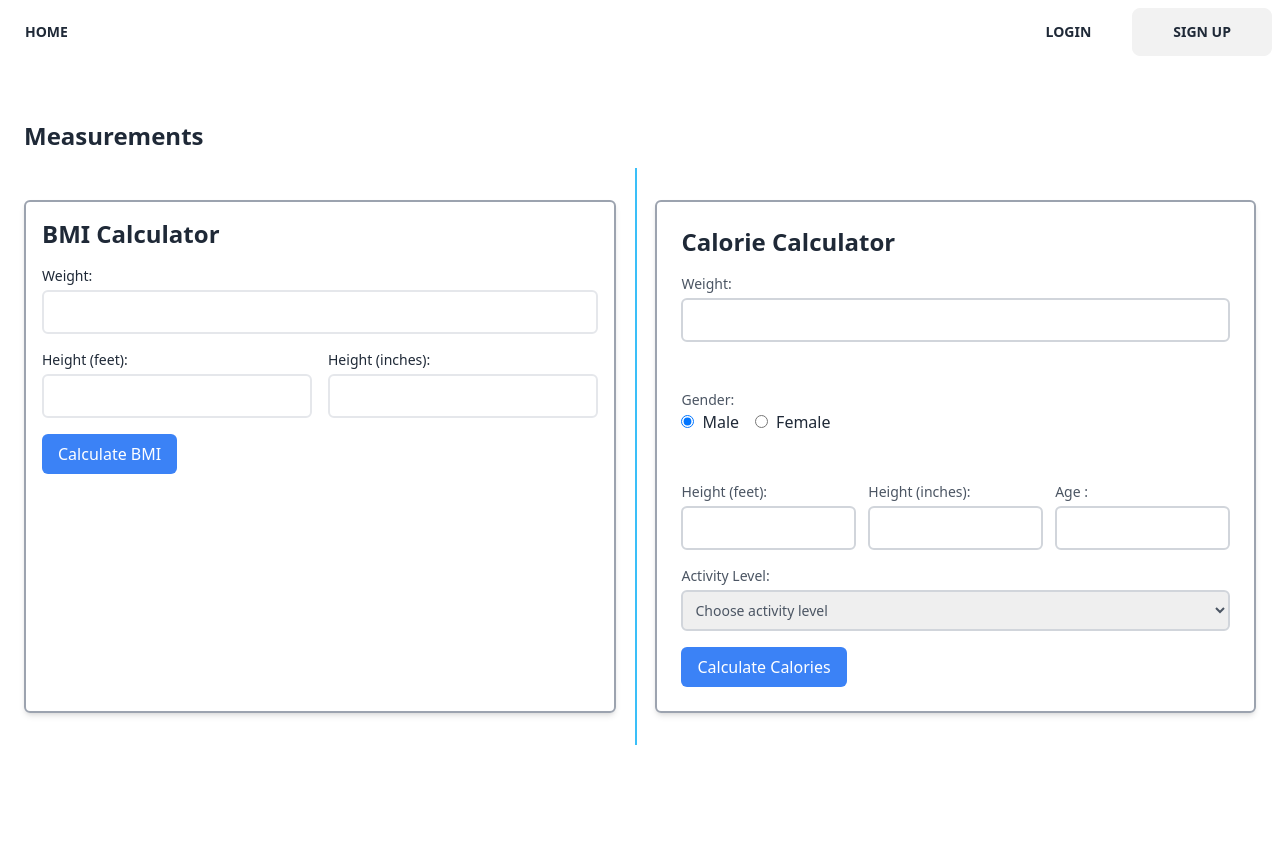
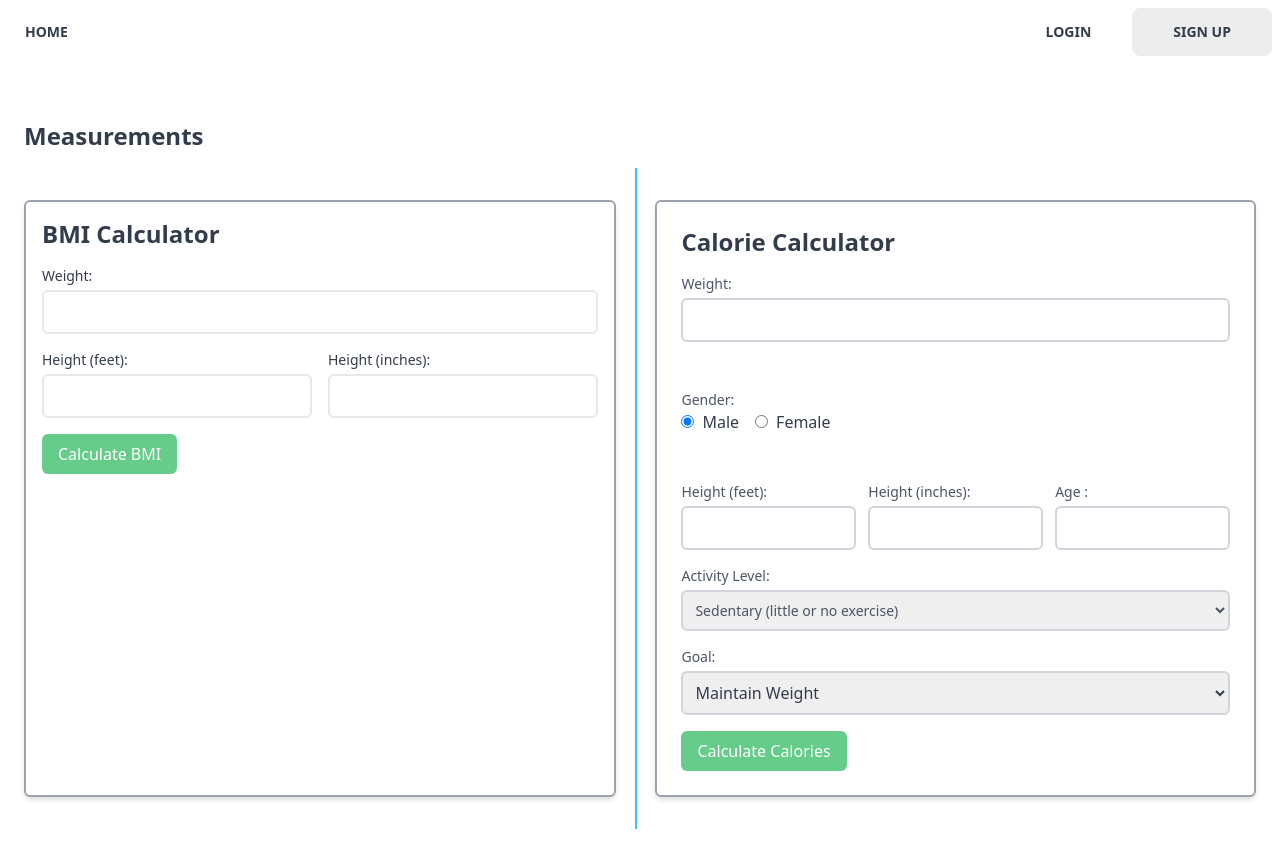
Before and after one commit to olukukoyi/fitness-pals-ctp, a React (Vite) app in the folder client/: page /measure in a window 1280 px wide. Shown: the top 868 px of the page. Before the commit the page ends 801 px from the top, so only its background shows below. Built offline with nearby package versions, Linux system fonts and the light colour scheme.

Commit message:
finished measure component.

```diff
--- a/client/src/components/Home/Card.jsx
+++ b/client/src/components/Home/Card.jsx
@@ -1,4 +1,5 @@
 import React from 'react'
+import { Link } from 'react-router-dom';
 
 function Card( props ) {
   return (
@@ -8,7 +9,10 @@ function Card( props ) {
         <h2 className="card-title">{props.title}</h2>
         <p>{props.description}</p>
         <div className="card-actions justify-end">
+          {/* Use Link component to navigate to other pages */}
+          <Link to={props.linkTo}>
             <button className="btn btn-primary">Go</button>
+          </Link>
         </div>
         </div>
     </div>
--- a/client/src/components/Home/Home.jsx
+++ b/client/src/components/Home/Home.jsx
@@ -24,16 +24,19 @@ function Home() {
           image={pic1}
           title="Calorie Tracker"
           description="Check your current calorie intake and calorie goals!"
+          linkTo="/measure"
         />
         <Card
           image={pic2}
           title="Diary"
           description="Check your personalized notes on your progress and calorie intake!"
+          linkTo="/diary"
         />
         <Card
           image={pic3}
           title="Blog"
           description="Chat and discuss gym related topics with other Gym goers!"
+          //linkTo="" <-Enter the blog page
         />
 
       </div>
--- a/client/src/components/Measure/BmiCalculator.jsx
+++ b/client/src/components/Measure/BmiCalculator.jsx
@@ -5,8 +5,8 @@ const BmiCalculator = () => {
   const [weight, setWeight] = useState("");
   const [feet, setFeet] = useState("");
   const [inches, setInches] = useState("");
-  const [result, setResult] = useState(null);
-  const [isResultCardOpen, setIsResultCardOpen] = useState(false);
+  const [result, setResult] = useState(null);//
+  const [isResultCardOpen, setIsResultCardOpen] = useState(false);//
 
   const handleSubmit = e => {
     e.preventDefault();
@@ -19,12 +19,13 @@ const BmiCalculator = () => {
       isNaN(feet) ||
       inches === null ||
       isNaN(inches)
-    ) {
+    )
+    {
       resultMessage = "Please fill all boxes with the appropriate info";
     }
     calculateBmi();
 
-    setIsResultCardOpen(true);
+    setIsResultCardOpen(true);//
   };
 
   const calculateBmi = () => {
@@ -53,10 +54,10 @@ const BmiCalculator = () => {
       bmiCategory;
     const additionalMessage =
       " Here is an article to tell you about bmi and your category ";
-    setResult(resultMessage + additionalMessage);
+    setResult(resultMessage + additionalMessage);//
   };
 
-  const closeResultCard = () => {
+  const closeResultCard = () => {//
     setWeight("");
     setFeet("");
     setInches("");
@@ -78,7 +79,7 @@ const BmiCalculator = () => {
             max="500"
             value={weight}
             onChange={e => setWeight(e.target.value)}
-            className="form-input mt-1 block w-full border-2 rounded-md p-2"
+            className="form-input mt-1 block w-full border-2 rounded-md p-2 text-white"
           />
         </div>
 
@@ -94,7 +95,7 @@ const BmiCalculator = () => {
               max="8"
               value={feet}
               onChange={e => setFeet(e.target.value)}
-              className="form-input mt-1 block w-full border-2 rounded-md p-2"
+              className="form-input mt-1 block w-full border-2 rounded-md p-2 text-white"
             />
           </div>
 
@@ -109,13 +110,13 @@ const BmiCalculator = () => {
               max="11"
               value={inches}
               onChange={e => setInches(e.target.value)}
-              className="form-input mt-1 block w-full border-2 rounded-md p-2"
+              className="form-input mt-1 block w-full border-2 rounded-md p-2 text-secondary"
             />
           </div>
         </div>
         <button
           type="submit"
-          className="bg-blue-500 text-white py-2 px-4 rounded-md hover:bg-blue-600 transition duration-300"
+          className="btn-primary text-white py-2 px-4 rounded-md transition duration-300"
         >
           Calculate BMI
         </button>
--- a/client/src/components/Measure/CalorieCalculator.jsx
+++ b/client/src/components/Measure/CalorieCalculator.jsx
@@ -1,55 +1,95 @@
 import { useState } from "react";
+import ResultCard from "./ResultCard";
 
 const CalorieCalculator = () => {
   const [weight, setWeight] = useState("");
   const [feet, setFeet] = useState("");
   const [inches, setInches] = useState("");
-  const [age, setAge] = useState("");
+  const [age, setAge] = useState("");//
   const [gender, setGender] = useState("male");
   const [activityLevel, setActivityLevel] = useState("");
-  const [caloriesResult, setCaloriesResult] = useState(null);
+  const [goal, setGoal] = useState('maintain');
+  const [caloriesResult, setCaloriesResult] = useState(null);//result for daily calories
+  const [validationMessage, setValidationMessage] = useState("");//error handling
+
+  const [result, setResult] = useState(null);//
+  const [isResultCardOpen, setIsResultCardOpen] = useState(false);//
 
   const calculateCalories = () => {
-    const bmiMap = {
-      placeholders: "Please fill all boxes with the appropriate info",
-    };
 
-    // if(weight===null || isNaN(weight)
-    // || feet===null || isNaN(feet)
-    // || inches===null || isNaN(inches)
-    // || age===null || isNaN(age)
-    // || activityLevel==="placeholder")
-    // {
-    //   let resultMessage ="Please fill all boxes with the appropriate info";
-    // }
-    const heightInInches = feet * 12 + inches;
+    if(weight==="" || isNaN(weight)//error handling
+    || feet==="" || isNaN(feet)
+    || inches==="" || isNaN(inches)
+    || age==="" || isNaN(age)
+    || activityLevel==="placeholder"
+    || goal === 'placeholder')
+    {
+      setValidationMessage("Please fill all boxes with the appropriate info");//sets the error message
+      setCaloriesResult(null);//sets calorie result to null
+      return;
+    }
+    const heightInInches = feet * 12 + parseInt(inches);
     let bmr; //basal metabolic rate
 
-    if (gender === "male") {
-      bmr = 66 + 6.23 * weight + 12.7 * heightInInches - 6.8 * age;
+    if (gender === "male") {//calculate for genders
+      bmr = 66 + (6.23 * weight) + (12.7 * heightInInches) - (6.8 * age);
     } else {
       bmr = 655 + 4.35 * weight + 4.7 * heightInInches - 4.7 * age;
     }
 
-    // Adjust for activity level
+    let activityMultiplier;
     switch (activityLevel) {
-      case "sedentary":
-        setCaloriesResult(bmr * 1.2);
+      case 'sedentary':
+        activityMultiplier = 1.2;
         break;
-      case "lightlyActive":
-        setCaloriesResult(bmr * 1.375);
+      case 'lightlyActive':
+        activityMultiplier = 1.375;
         break;
-      case "moderatelyActive":
-        setCaloriesResult(bmr * 1.55);
+      case 'moderatelyActive':
+        activityMultiplier = 1.55;
         break;
-      case "veryActive":
-        setCaloriesResult(bmr * 1.725);
+      case 'veryActive':
+        activityMultiplier = 1.725;
         break;
       default:
-        setCaloriesResult(null);
+        activityMultiplier = 1;
     }
+
+    // Adjust for goal
+    let goalMultiplier;
+    switch (goal) {
+      case 'lose':
+        goalMultiplier = 0.8;
+        break;
+      case 'maintain':
+        goalMultiplier = 1;
+        break;
+      case 'gain':
+        goalMultiplier = 1.2;
+        break;
+      default:
+        goalMultiplier = 1;
+    }
+
+    const estimatedCalories = bmr * activityMultiplier * goalMultiplier;
+
+    setCaloriesResult(estimatedCalories);
+    let resultMessage =
+      "Your estimated daily calorie goal is " +
+      estimatedCalories.toFixed(0);
+      console.log(estimatedCalories , " ahhhhhhhhh");
+    setResult(resultMessage);
+    setIsResultCardOpen(true);
+    setValidationMessage(null);//reset error message
   };
-  const ageOptions = Array.from({ length: 100 }, (_, i) => i + 1);
+
+  const closeResultCard = () => {//
+    setWeight("");
+    setFeet("");
+    setInches("");
+    setIsResultCardOpen(false);
+    setAge("");
+  };
 
   return (
     <div className="border-2 border-gray-400 container-lg w-full mx-auto my-8 p-6 rounded-md shadow-md">
@@ -158,7 +198,7 @@ const CalorieCalculator = () => {
             <input
               type="number"
               id="age"
-              min="0"
+              min="1"
               max="90"
               value={age}
               onChange={e => setAge(e.target.value)}
@@ -185,7 +225,7 @@ const CalorieCalculator = () => {
                 console.log(e.target.value);
               }}
             >
-              <option value="placeholder">Choose activity level</option>
+              <option value="placeholder" disabled>Choose activity level</option>
               <option value="sedentary">
                 Sedentary (little or no exercise)
               </option>
@@ -198,32 +238,59 @@ const CalorieCalculator = () => {
               <option value="veryActive">
                 Very Active (hard exercise/sports 6-7 days a week)
               </option>
-              <option value="superActive">
-                Super Active (very hard exercise/sports & physical job or 2x
-                training)
-              </option>
             </select>
           </label>
+        </div>
+
+        {/* Goal dropdown */}
+        <div className="mb-4 col-span-2">
+          <label htmlFor="goal" className="block text-sm font-medium text-gray-600">
+            Goal:
+          </label>
+          <select
+            id="goal"
+            value={goal}
+            onChange={(e) => setGoal(e.target.value)}
+            className="form-select mt-1 block w-full border-2 border-gray-300 rounded-md p-2"
+          >
+            <option value="placeholder" disabled>
+              Select goal
+            </option>
+            <option value="lose">Lose Weight</option>
+            <option value="maintain">Maintain Weight</option>
+            <option value="gain">Gain Muscle</option>
+          </select>
         </div>
 
         {/*BUTTON*/}
         <button
           type="button"
           onClick={calculateCalories}
-          className="bg-blue-500 text-white py-2 px-4 rounded-md hover:bg-blue-600 transition duration-300"
+          className="btn-primary text-white py-2 px-4 rounded-md transition duration-300"
         >
           Calculate Calories
         </button>
       </form>
 
-      {caloriesResult !== null && (
+      {/* {RESULTS DISPLAY} */}
+
+      {validationMessage && ( //Displays error handling message
+        <div className="text-red-500 mt-2">{validationMessage}</div>
+      )}
+
+      {/* {RESULTS DISPLAY in result card} */}
+      {isResultCardOpen && (
+        <ResultCard result={result} onClose={closeResultCard} />
+      )}
+
+      {/* {caloriesResult !== null && ( //Displays result
         <div className="mt-4 p-4 bg-green-100 rounded-md">
           <p className="text-green-700">
-            Estimated Daily Calories: {caloriesResult.toFixed(2)}
+            Estimated Daily Calories: {caloriesResult.toFixed(0)}
           </p>
-          {/*OUTPUT*/}
         </div>
-      )}
+      )} */}
+
     </div>
   );
 };
--- a/client/src/components/Measure/ResultCard.jsx
+++ b/client/src/components/Measure/ResultCard.jsx
@@ -4,7 +4,7 @@ const ResultCard = ({ result, onClose }) => {
         <h2 className="text-2xl font-bold mb-4">Calculation Result</h2>
         {result && <p>{result}</p>}
         <button
-          className="bg-blue-500 text-white py-2 px-4 rounded-md mt-4 hover:bg-blue-600 transition duration-300"
+          className="btn-primary text-white py-2 px-4 rounded-md mt-4 transition duration-300"
           onClick={onClose}
         >
           Close
--- a/client/tailwind.config.js
+++ b/client/tailwind.config.js
@@ -7,5 +7,8 @@ export default {
   theme: {
     extend: {},
   },
+  daisyui: {
+    themes: ["emerald", "dark"],
+  },
   plugins: [require("daisyui")],
 }
```
Also changed, not shown: client/src/components/Measure/Measure.jsx (+16 -0 lines).
